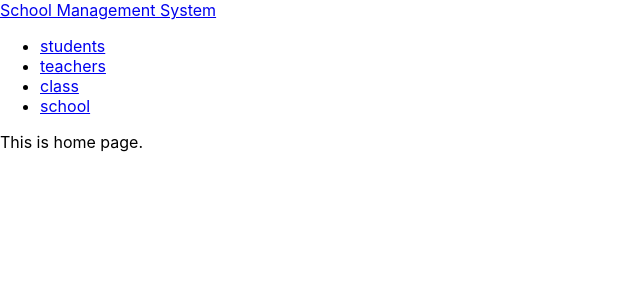
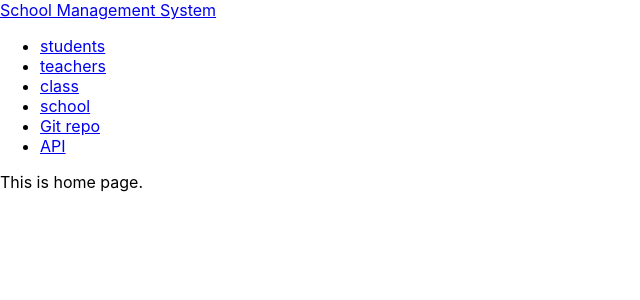
Before and after one commit to bijaylaxmibehera/school-management-system, a React (Create React App) app: page / in a window 1280 px wide. Shown: the top 300 px of the page, without its empty margins (0-640 px from the left). Built offline with nearby package versions, Linux system fonts and the light colour scheme.

Commit message:
feat: add new nav item

```diff
--- a/src/App.jsx
+++ b/src/App.jsx
@@ -32,6 +32,12 @@
             <li>
               <NavLink to="/school">school</NavLink>
             </li>
+            <li>
+              <NavLink to="https://github.com/bijaylaxmibehera/school-management-system" target='_blank'>Git repo</NavLink>
+            </li>
+            <li>
+              <NavLink to="https://replit.com/@Bijaylaxmi2117/school-management-api?v=1" target='_blank'>API</NavLink>
+            </li>
           </ul>
         </nav>
       </div>
```
